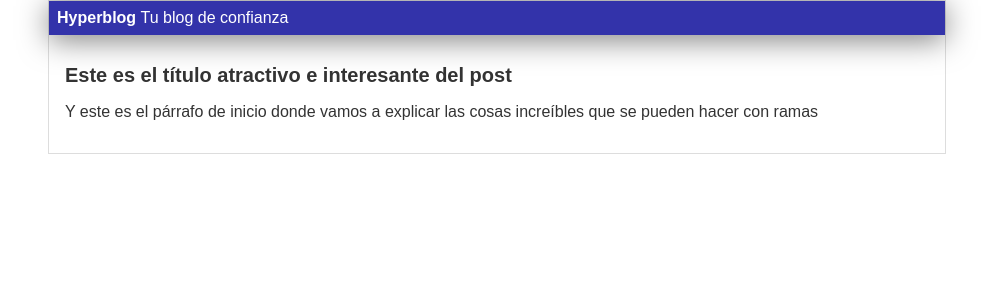
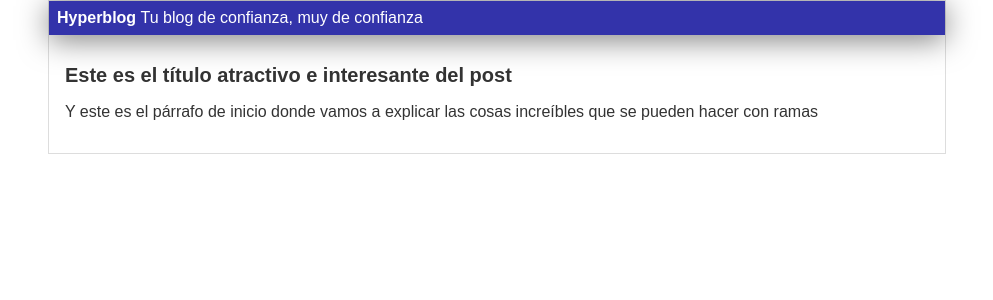
Before and after one commit to TheUniqueFersa/web_playgrounds, a PHP site: page / in a window 1280 px wide. Shown: the top 300 px of the page, without its empty margins (143-1136 px from the left). Run offline with PHP 8.4, Linux system fonts and the light colour scheme.

Commit message:
Update index.php
Yes, I did

```diff
--- a/index.php
+++ b/index.php
@@ -24,7 +24,7 @@
         <div id="container">
             <div id="cabecera">
                 Hyperblog
-                <span id="tagline">Tu blog de confianza</span>
+                <span id="tagline">Tu blog de confianza, muy de confianza</span>
             </div>
             <div id="post">
                 <h1>Este es el título atractivo e interesante del post</h1>
```
